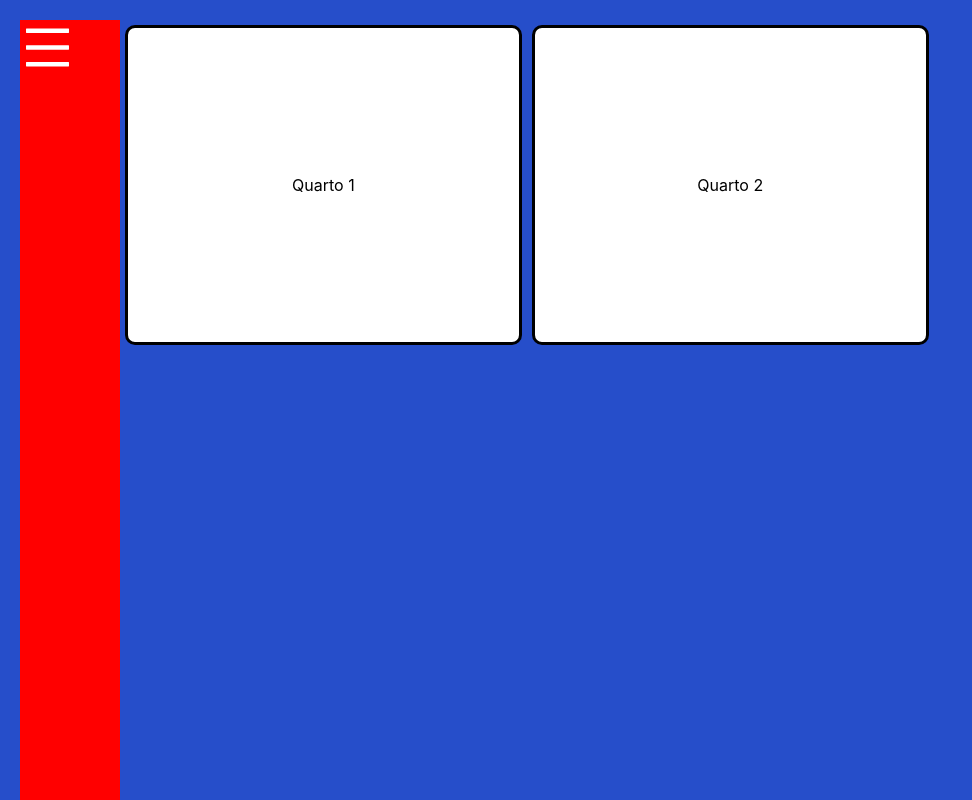
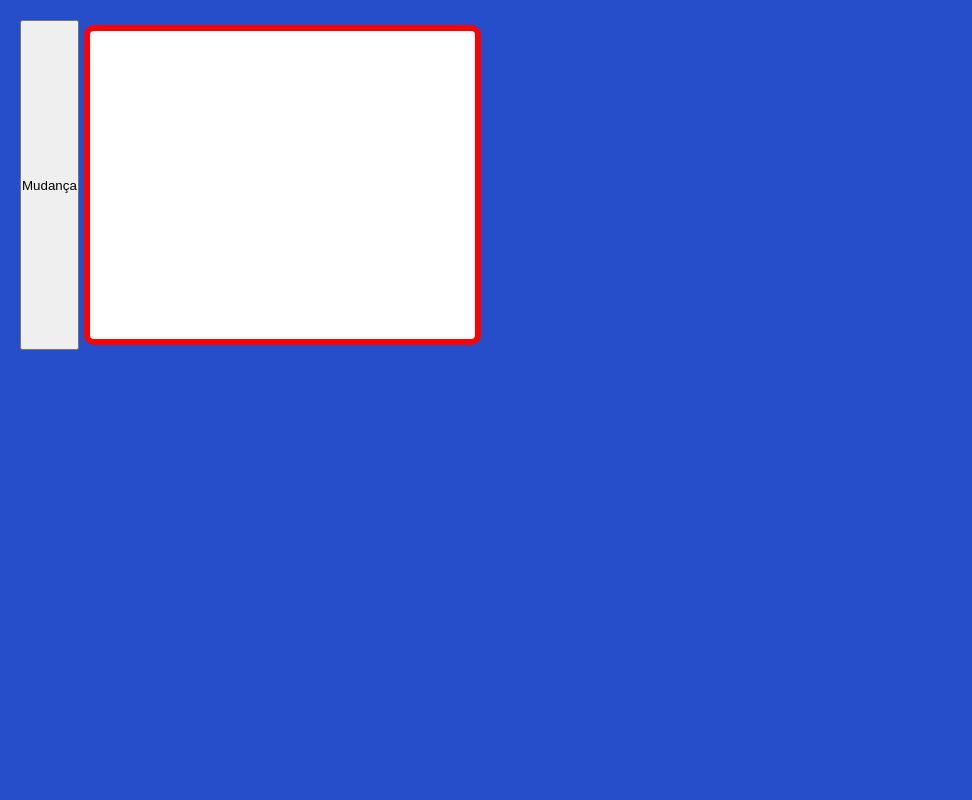
Before and after one commit to lincolnzera1/infinity-power-project, a React (Create React App) app: page /home in a window 1280 px wide. Shown: the whole page, without its empty margins (0-972 px from the left). Built offline with nearby package versions, Linux system fonts and the light colour scheme.

Commit message:
I think i love animation css props

```diff
--- a/src/components/Home.css
+++ b/src/components/Home.css
@@ -1,3 +1,4 @@
+
 .teste {
     display: flex;
     flex-direction: row;
@@ -22,3 +23,109 @@
 
     border: 3px solid black;
 }
+
+.quadrado-online {
+    height: 40vh;
+    width: 32%;
+    background-color: white;
+    border-radius: 10px;
+    margin: 5px;
+
+    display: flex;
+    align-items: center;
+    justify-content: center;
+
+    border: 6px solid green;
+
+    animation-name: off;
+    animation-duration: 2s;
+    animation-fill-mode: forwards;
+}
+
+.quadrado-offline {
+    height: 40vh;
+    width: 32%;
+    background-color: white;
+    border-radius: 10px;
+    margin: 5px;
+
+    display: flex;
+    align-items: center;
+    justify-content: center;
+
+    border: 6px solid red;
+
+    animation-name: on;
+    animation-duration: 2s;
+    animation-fill-mode: forwards;
+}
+
+@keyframes on {
+    from{border-color: red;}
+    to{border-color: green;}
+}
+
+@keyframes off {
+    from{border-color: green;}
+    to{border-color: red;}
+}
+
+
+
+.quadrado-magico {
+    height: 40vh;
+    width: 32%;
+    background-color: white;
+    border-radius: 10px;
+    margin: 5px;
+
+    display: flex;
+    align-items: center;
+    justify-content: center;
+
+    border: 3px solid black;
+
+    animation-name: popup;
+    animation-duration: 2s;
+    animation-fill-mode: forwards;
+}
+
+@keyframes popup {
+    from {
+        height: 40vh;
+        width: 32%;
+    }
+    to {
+        height: 90vh;
+        width: 100%;
+    }
+}
+
+.quadrado-magico-2 {
+    height: 90vh;
+    width: 100%;
+    background-color: white;
+    border-radius: 10px;
+    margin: 5px;
+
+    display: flex;
+    align-items: center;
+    justify-content: center;
+
+    border: 3px solid black;
+
+    animation-name: popup2;
+    animation-duration: 2s;
+    animation-fill-mode: forwards;
+}
+
+@keyframes popup2 {
+    from {
+        height: 90vh;
+        width: 100%;
+    }
+    to {
+        height: 40vh;
+        width: 32%;
+    }
+}
--- a/src/components/Home.js
+++ b/src/components/Home.js
@@ -5,6 +5,7 @@ import Sidebar from './Sidebar'
 const Home = () => {
 
   const [controle, setControle] = useState(true)
+  const [isOn, setIsOn] =useState(true)
 
     const handleEvent = () => {
 
@@ -13,17 +14,19 @@ const Home = () => {
 
     }
 
+    const handleButtonEvent = () => {
+      setIsOn(!isOn)
+      console.log("Pressing this " +isOn )
+    }
+
   return (
     <div className='teste'>
 
-      <Sidebar />
-      <div className='quadrado'>Quarto 1</div>
-      <div className='quadrado'>Quarto 2</div>
-      <div className='quadrado'>Quarto 3</div>
-      <div className='quadrado'>Quarto 4</div>
-      <div className='quadrado'>Quarto 5</div>
-      <div className='quadrado'>Quarto 6</div>
+      <button onClick={handleButtonEvent} >Mudança</button>
 
+      {isOn === true ? (<div className="quadrado-online"></div>)
+      :
+      (<div className="quadrado-offline"></div>)}
 
 
 
```
